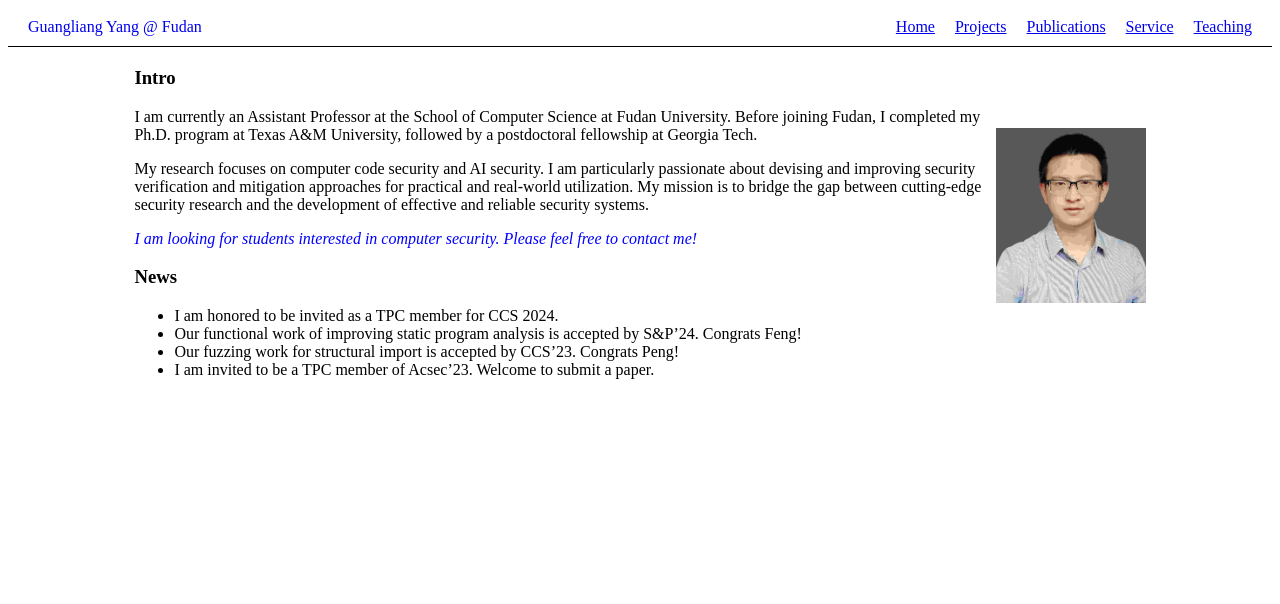
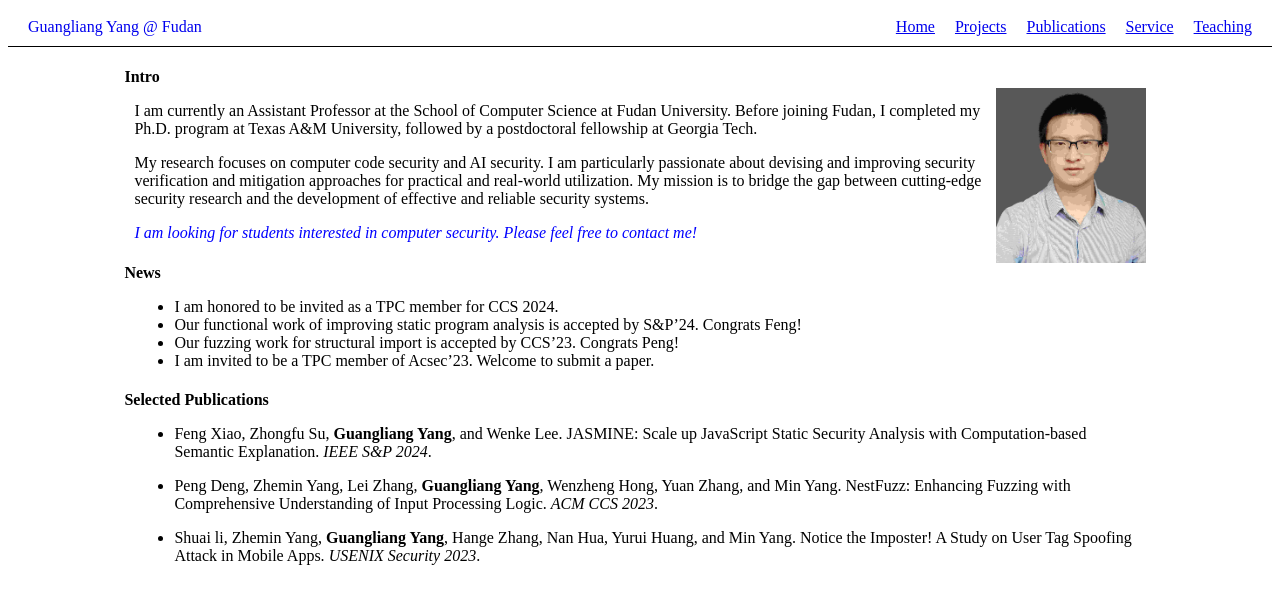
Before and after one commit to yang-guangliang/yang-guangliang.github.io, a Jekyll site: the page built from index.md, in a window 1280 px wide. Shown: the top 604 px of the page. Built offline with Jekyll 4.4.1, drawn with Linux system fonts in a browser that asks for light colours.

Commit message:
adjust css

```diff
--- a/assets/styles.css
+++ b/assets/styles.css
@@ -1,7 +1,7 @@
 /* Base styles for main - applicable for mobile devices */
 main {
     width: 100%; /* Full width on mobile devices */
-    margin: 20px 0; /* Adjust margin as needed */
+    margin: 20px ; /* Adjust margin as needed */
     /* Additional styling for main content... */
 }
 
@@ -12,7 +12,12 @@ main {
         margin: 20px auto; /* Centered with auto margins */
         max-width: 1200px; /* Optional: Limit the maximum width */
         /* Additional styling for larger screens... */
-    }
+     }
+}
+
+h3, h4 {
+    margin-left: -10px; /* Moves slightly to the left */
+    margin-bottom: 10px; /* Reduces space after the heading */
 }
 
 nav {
--- a/index.md
+++ b/index.md
@@ -3,20 +3,27 @@ layout: default
 title: home
 ---
 
-
-### Intro
-
 <img width="150px"  style="float:right; margin-left:10px;margin-top:20px;" src="./pictures/self.jpg">
 
+
+#### Intro
 I am currently an Assistant Professor at the School of Computer Science at Fudan University. Before joining Fudan, I completed my Ph.D. program at Texas A&M University, followed by a postdoctoral fellowship at Georgia Tech.
 
 My research focuses on computer code security and AI security. I am particularly passionate about devising and improving security verification and mitigation approaches for practical and real-world utilization. My mission is to bridge the gap between cutting-edge security research and the development of effective and reliable security systems.
 
 <span style="color:blue">*I am looking for students interested in computer security. Please feel free to contact me!*</span>
 
-### News
 
+#### News
 - I am honored to be invited as a TPC member for CCS 2024.
 - Our functional work of improving static program analysis is accepted by S&P'24. Congrats Feng!
 - Our fuzzing work for structural import is accepted by CCS'23. Congrats Peng!
 - I am invited to be a TPC member of Acsec'23. Welcome to submit a paper.
+
+
+#### Selected Publications
+- Feng Xiao, Zhongfu Su, **Guangliang Yang**, and Wenke Lee. JASMINE: Scale up JavaScript Static Security Analysis with Computation-based Semantic Explanation. *IEEE S&P 2024*.
+
+- Peng Deng, Zhemin Yang, Lei Zhang, **Guangliang Yang**, Wenzheng Hong, Yuan Zhang, and Min Yang. NestFuzz: Enhancing Fuzzing with Comprehensive Understanding of Input Processing Logic. *ACM CCS 2023*.
+
+- Shuai li, Zhemin Yang, **Guangliang Yang**, Hange Zhang, Nan Hua, Yurui Huang, and Min Yang.  Notice the Imposter! A Study on User Tag Spoofing Attack in Mobile Apps. *USENIX Security 2023*.
```
